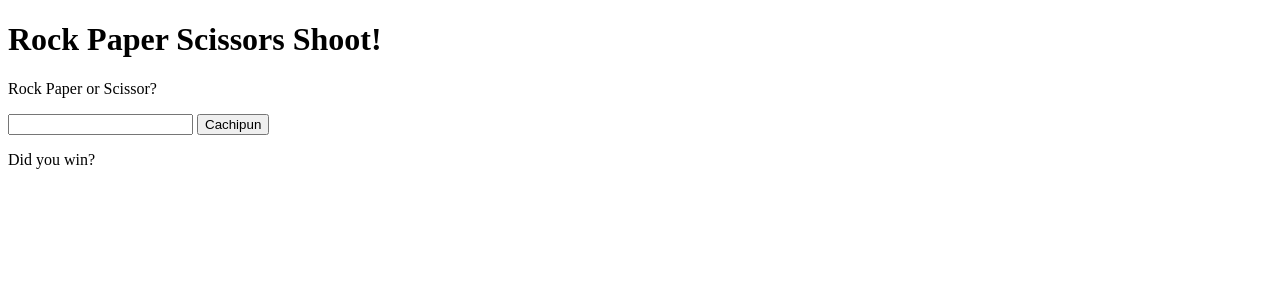
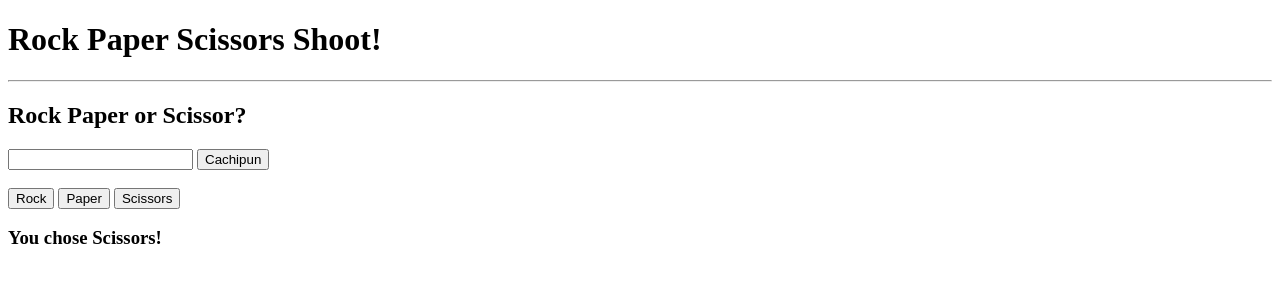
Before and after one commit to bradenchurch/rockpaperscissors, a plain HTML site: page index.html in a window 1280 px wide. Both pictures are taken after a click on the button "Cachipun". Drawn offline with Linux system fonts and the light colour scheme.

Commit message:
updated with buttons and showing some selections

```diff
--- a/app.js
+++ b/app.js
@@ -8,11 +8,14 @@
 // Computer choice
 // process
 // display screen
-
+// couldn't get the game to consistently put out the right winnerLoser. Not sure why.
+const playerDisplay = document.getElementById("playerDisplay")
+const computerDisplay = document.getElementById("computerDisplay")
+const winnerDisplay = document.getElementById("winnerDisplay")
 
 playerInput = (userInput) =>{
   userInput = userInput.toLowerCase();
-  if (userInput === 'rock' || userInput==='paper' || userInput ==='scissor') {
+  if (userInput === 'rock', playerDisplay.innerHTML = "You Chose Rock!" || userInput==='paper', playerDisplay.innerHTML = "You chose Paper!" || userInput ==='scissors', playerDisplay.innerHTML = "You chose Scissors!" ) {
     return userInput;
   } else {
     console.log('Try Again');
@@ -32,12 +35,11 @@ function computerInput() {
     case 2:
     return 'paper';
     break;
-
+    computerDisplay.innerHTML = "Computer Chooses: "
   };
 }
 
 function winnerLoser(playerInput, computerInput) {
-  debugger
   if (playerInput === computerInput) {
     return "It\'s a Tie!"
   } else if (playerInput === 'rock') {
--- a/index.html
+++ b/index.html
@@ -5,13 +5,22 @@
   <meta name="viewport" content="width=device-width, initial-scale=1.0">
   <title>GameTime!</title>
   <h1>Rock Paper Scissors Shoot!</h1>
+  <hr />
 </head>
 <body>
-  <p>Rock Paper or Scissor?</p>
+  <h2>Rock Paper or Scissor?</h2>
   <input type="text" id="input1" />
   <button onclick="playGame()">Cachipun</button>
+  <br />
+  <br />
+  <button class="image">Rock</button>
+  <button class="image">Paper</button>
+  <button class="image">Scissors</button>
+
   <p id="playerInput".innerhtml> </p>
-  <p id="winnerLoser".document.write> Did you win? </p>
+  <h3 id="playerDisplay"></h3>
+  <h3 id="computerDisplay"></h3>
+  <h3 id="winnerDisplay"></h3>
 </body>
 
 <script src="app.js"></script>
```
